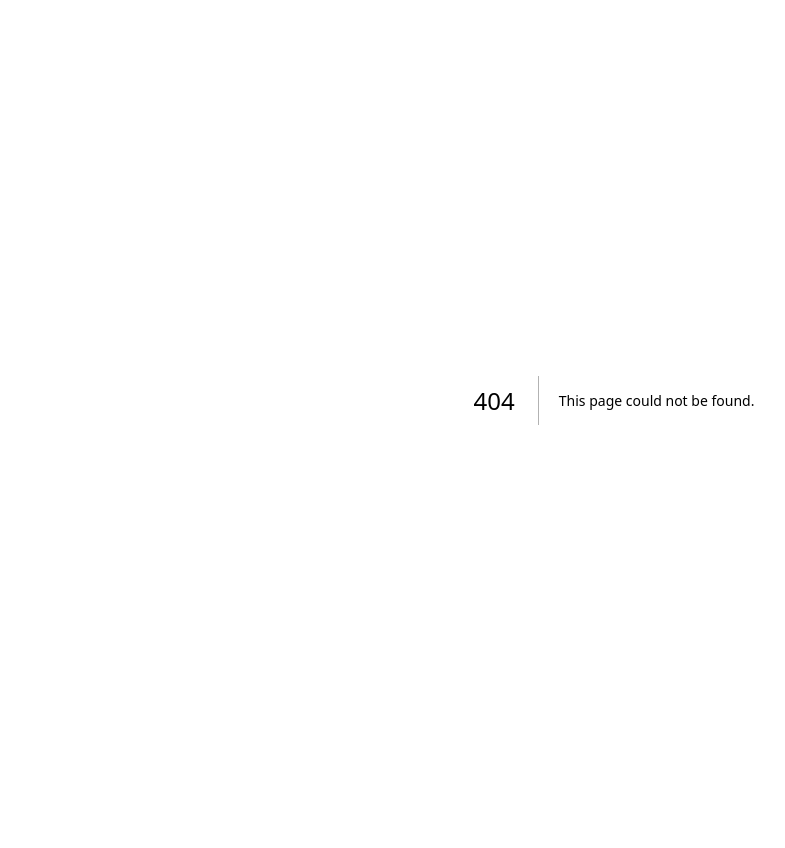
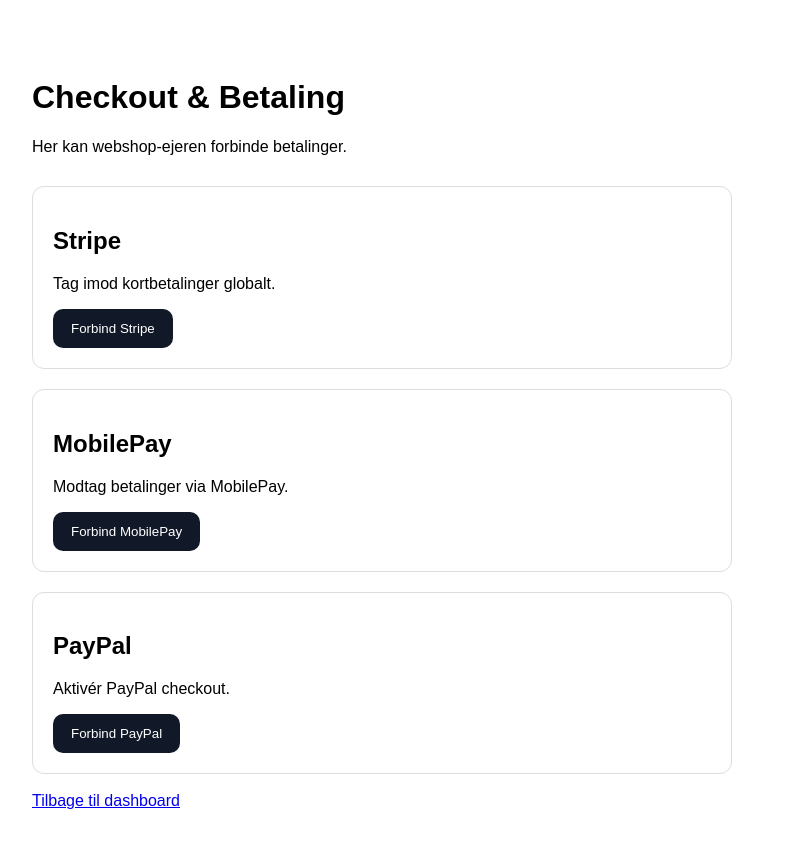
Before and after one commit to postjkhandel-ship-it/shoppilot, a Next.js app: page /checkout in a window 1280 px wide. Before the commit this address had no page. Shown: the top 848 px of the page, without its empty margins (26-811 px from the left). Before the commit the page ends 800 px from the top, so only its background shows below. Built offline with nearby package versions, Linux system fonts and the light colour scheme.

Commit message:
Create page.js

```diff
--- /dev/null
+++ b/app/checkout/page.js
@@ -0,0 +1,47 @@
+export default function Checkout() {
+  return (
+    <main style={{ padding: "50px", fontFamily: "Arial" }}>
+      <h1>Checkout & Betaling</h1>
+      <p>Her kan webshop-ejeren forbinde betalinger.</p>
+
+      <div style={{ display: "grid", gap: "20px", maxWidth: "700px", marginTop: "30px" }}>
+        <div style={card}>
+          <h2>Stripe</h2>
+          <p>Tag imod kortbetalinger globalt.</p>
+          <button style={button}>Forbind Stripe</button>
+        </div>
+
+        <div style={card}>
+          <h2>MobilePay</h2>
+          <p>Modtag betalinger via MobilePay.</p>
+          <button style={button}>Forbind MobilePay</button>
+        </div>
+
+        <div style={card}>
+          <h2>PayPal</h2>
+          <p>Aktivér PayPal checkout.</p>
+          <button style={button}>Forbind PayPal</button>
+        </div>
+      </div>
+
+      <br />
+      <a href="/dashboard">Tilbage til dashboard</a>
+    </main>
+  );
+}
+
+const card = {
+  border: "1px solid #ddd",
+  borderRadius: "12px",
+  padding: "20px",
+  background: "#fff"
+};
+
+const button = {
+  background: "#111827",
+  color: "white",
+  border: "none",
+  padding: "12px 18px",
+  borderRadius: "10px",
+  cursor: "pointer"
+};
```
